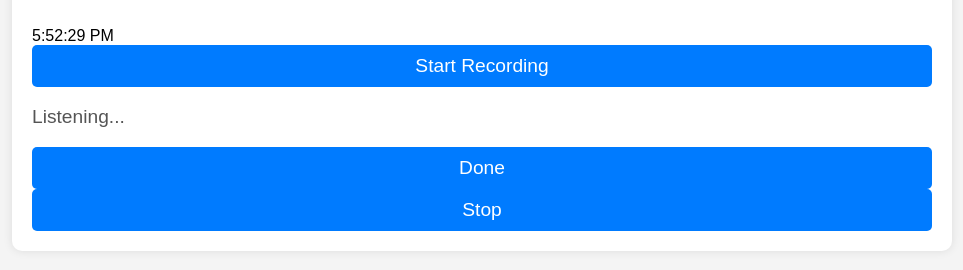
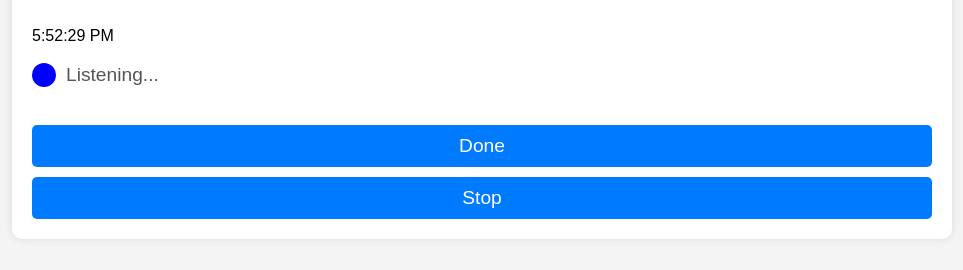
Before and after one commit to Durgaprasad-Developer/Translator-Jarvis, a plain HTML site: page index.html in a window 1280 px wide. Both pictures are taken after a click on the button "Start Recording". Shown: the part 186-456 px from the top of the page, without its empty margins (158-1121 px from the left). Drawn offline with Linux system fonts and the light colour scheme.

Commit message:
Update styles.css

```diff
--- a/styles.css
+++ b/styles.css
@@ -1,4 +1,3 @@
-/* styles.css */
 body {
     font-family: Arial, sans-serif;
     background-color: #f4f4f4;
@@ -12,7 +11,7 @@ body {
     padding: 20px;
     background: white;
     border-radius: 10px;
-    box-shadow: 0 0 10px rgba(0,0,0,0.1);
+    box-shadow: 0 0 10px rgba(0, 0, 0, 0.1);
 }
 
 header {
@@ -40,8 +39,34 @@ button {
     border: none;
     border-radius: 5px;
     cursor: pointer;
+    margin-top: 10px;
 }
 
 button:hover {
     background-color: #0056b3;
 }
+
+/* Hidden class for toggling visibility */
+.hidden {
+    display: none;
+}
+
+/* Microphone Status */
+#mic-status {
+    display: flex;
+    align-items: center;
+    margin-bottom: 20px;
+}
+
+#mic-icon {
+    width: 24px;
+    height: 24px;
+    border-radius: 50%;
+    background-color: gray;
+    margin-right: 10px;
+    transition: background-color 0.3s ease;
+}
+
+#mic-icon.listening {
+    background-color: blue;
+}
```
